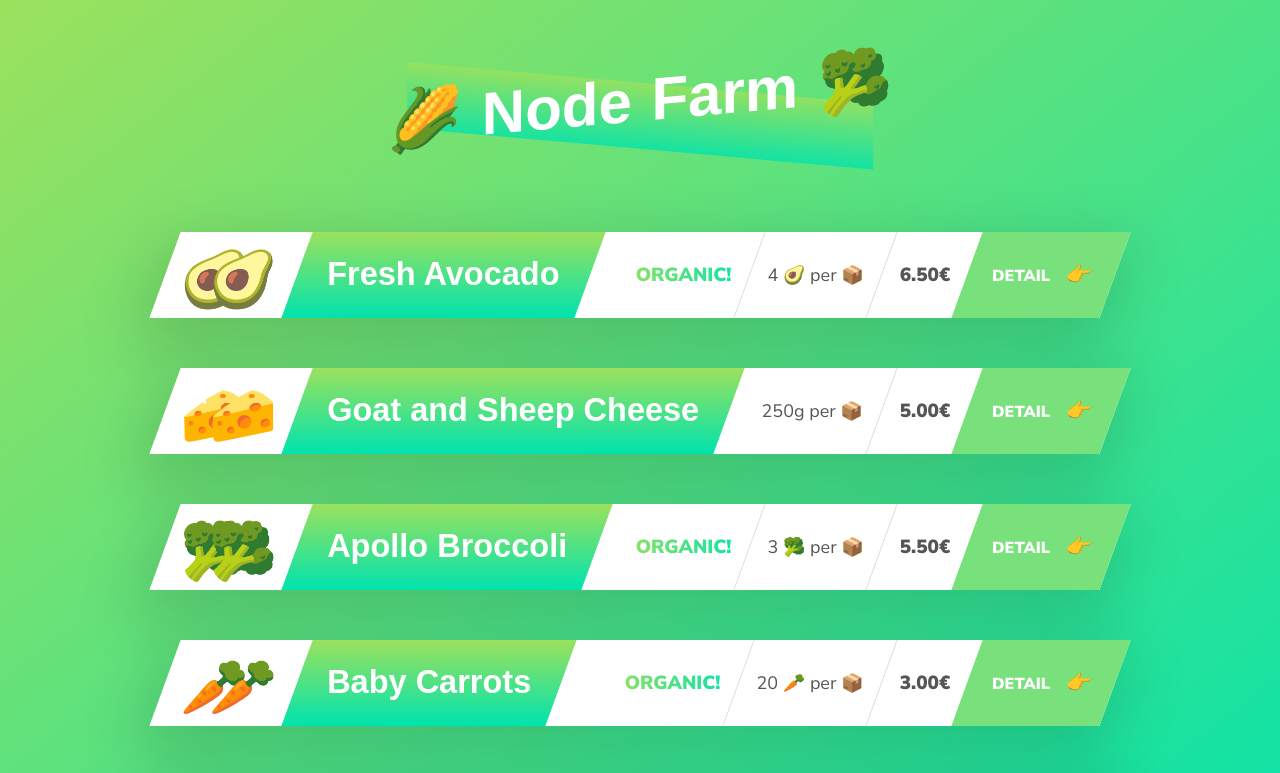
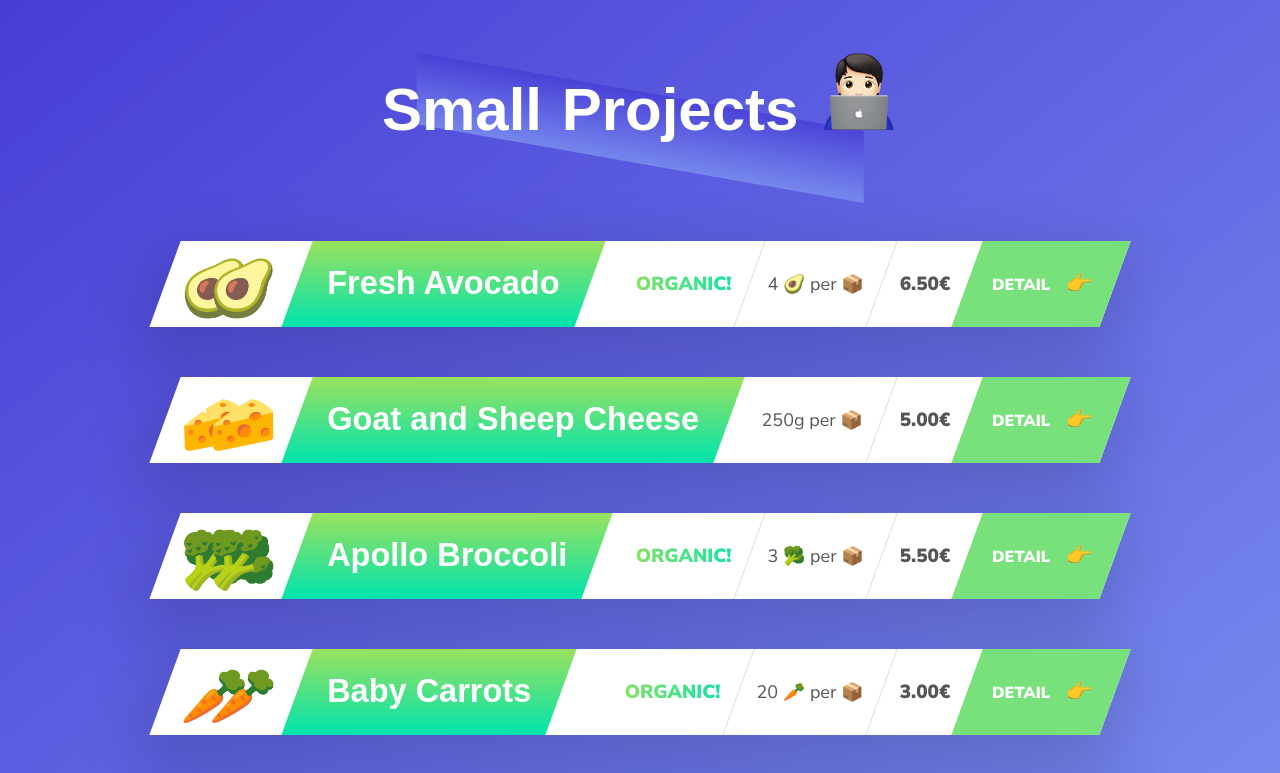
Before and after one commit to pantchayan/small-projects-showcase, a plain HTML site: page overview.html in a window 1280 px wide. Shown: the top 773 px of the page. Drawn offline with Linux system fonts and the light colour scheme; a web font is replaced by a local one.

Commit message:
icon and bg

```diff
--- a/overview.html
+++ b/overview.html
@@ -10,17 +10,17 @@
     />
     <link
       rel="icon"
-      href="https://emojipedia-us.s3.dualstack.us-west-1.amazonaws.com/thumbs/240/apple/155/ear-of-maize_1f33d.png"
+      href="src/img/technologist.png"
     />
 
-    <title>NODE FARM</title>
+    <title>Small Projects</title>
 
-    <link rel="stylesheet" href="styles.css">
+    <link rel="stylesheet" href="./src/styles.css">
   </head>
 
   <body>
     <div class="container">
-      <h1>🌽 Node Farm 🥦</h1>
+      <h1>Small Projects <span><img src="./src/img/technologist.png" height="80px" width="80px"></span></h1>
 
       <div class="cards-container">
         <figure class="card">
--- a/styles.css
+++ b/src/styles.css
@@ -17,14 +17,14 @@
         font-family: 'Nunito Sans', sans-serif;
         color: #555;
         min-height: 100vh;
-        background: linear-gradient(to bottom right, #9be15d, #00e3ae);
+        background: linear-gradient(to bottom right, #473dd6, #7d92f0);
       }
 
       h1 {
         font-family: 'Megrim', sans-serif;
         font-size: 6rem;
         color: white;
-        transform: skewY(-5deg);
+        /* transform: skewY(-5deg); */
         text-align: center;
         position: relative;
         word-spacing: 3px;
@@ -34,14 +34,14 @@
         content: '';
         display: block;
         height: 65%;
-        width: 49%;
+        width: 47%;
         position: absolute;
         top: 105%;
         left: 50%;
-        background: linear-gradient(to bottom, #9be15d, #00e3ae);
+        background: linear-gradient(to bottom,#473dd6, #7d92f0);
         opacity: 0.8;
         z-index: -1;
-        transform: skewY(370deg) translate(-50%, -50%);
+        transform: skewY(10deg) translate(-50%, -50%);
       }
 
       .container {
```
Also changed, not shown: src/img/technologist.png (added).
